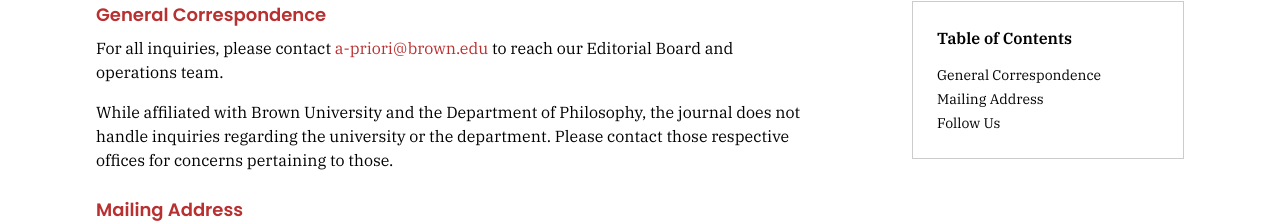
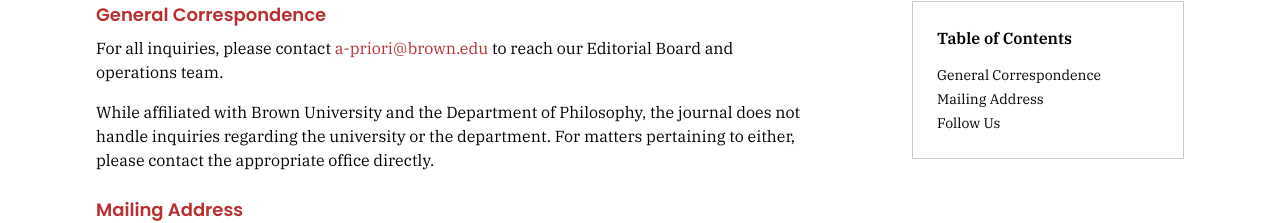
Before and after one commit to brownapriori/website, a Next.js app: page /contact in a window 1280 px wide. Shown: the part 300-523 px from the top of the page. Built offline with nearby package versions, Linux system fonts and the light colour scheme; a web font is replaced by a local one.

Commit message:
fix(contact): wording

```diff
--- a/app/contact/page.tsx
+++ b/app/contact/page.tsx
@@ -50,8 +50,8 @@
 								While affiliated with Brown University and the
 								Department of Philosophy, the journal does not
 								handle inquiries regarding the university or the
-								department. Please contact those respective
-								offices for concerns pertaining to those.
+								department. For matters pertaining to either,
+								please contact the appropriate office directly.
 							</p>
 						</Section>
 
```
